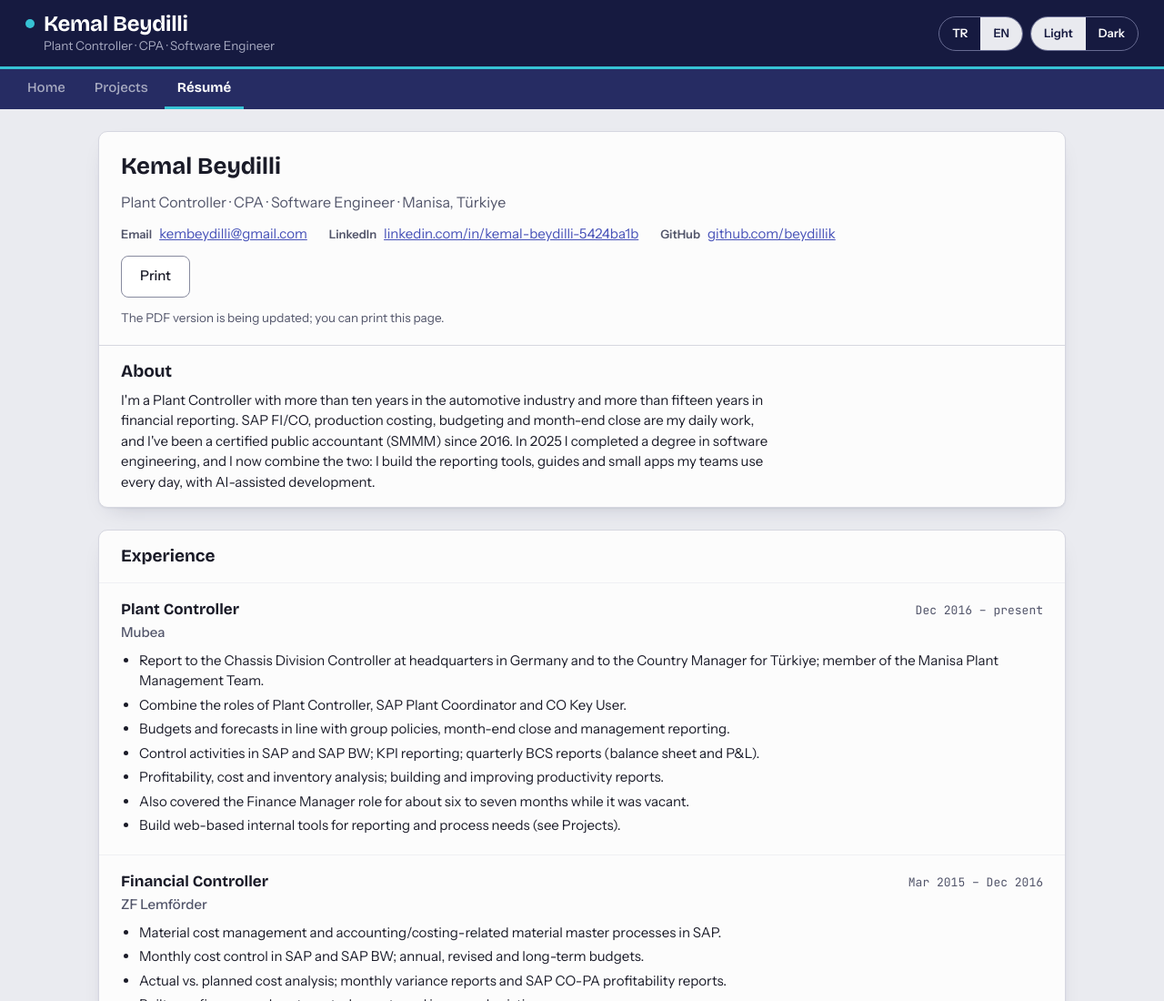
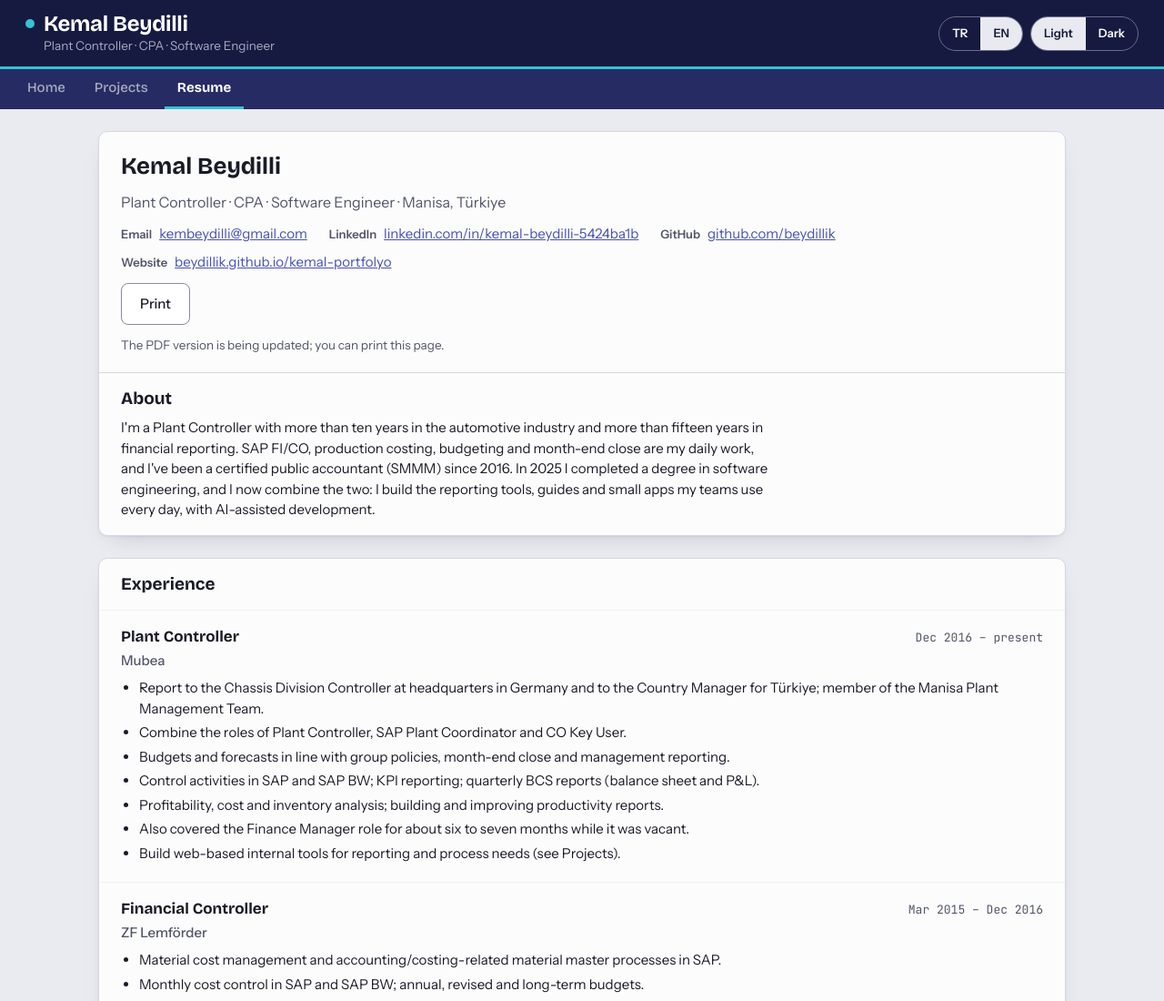
Before and after one commit to beydillik/kemal-portfolyo, a plain HTML site: page ozgecmis.html in a window 1280 px wide. Shown: the top 1100 px of the page at 91% size. Drawn offline with nearby package versions, Linux system fonts and the light colour scheme; no server answers.

Commit message:
Varsayılan EN + açık görünüm, özgeçmişe site adresi, Résumé → Resume
Co-Authored-By: Claude Opus 5.5 <noreply@anthropic.com>
Claude-Session: https://claude.ai/code/session_015pg8Ts4yt7X3xZcpmXAKt4

```diff
--- a/data/ozgecmis.json
+++ b/data/ozgecmis.json
@@ -12,7 +12,8 @@
     "iletisim": {
       "eposta": "kembeydilli@gmail.com",
       "linkedin": "https://www.linkedin.com/in/kemal-beydilli-5424ba1b/",
-      "github": "https://github.com/beydillik"
+      "github": "https://github.com/beydillik",
+      "site": "https://beydillik.github.io/kemal-portfolyo/"
     },
     "not": "Telefon numarası sitede yayımlanmaz; yalnızca PDF özgeçmişte yer alır."
   },
--- a/js/site.js
+++ b/js/site.js
@@ -10,7 +10,7 @@
       projeleri_gor: "Projeleri gör", ozgecmisi_gor: "Özgeçmiş",
       one_cikan: "Öne çıkan projeler", tum_projeler: "Tüm projeler",
       kisa_ozgecmis: "Kısa özgeçmiş", deneyim: "Deneyim", egitim: "Eğitim", iletisim: "İletişim",
-      eposta: "E-posta", tamami: "Özgeçmişin tamamı",
+      web: "Web sitesi", eposta: "E-posta", tamami: "Özgeçmişin tamamı",
       projeler_baslik: "Projeler",
       projeler_giris: "Finans ve controlling işlerim için kurduğum araçlar, yayındaki ürünler ve kendi kullanımım için yazdığım küçük uygulamalar.",
       filtre: "Gruba göre süz", tumu: "Tümü",
@@ -28,11 +28,11 @@
       gorunum_acik: "Açık", gorunum_koyu: "Koyu", dil_grup: "Dil"
     },
     en: {
-      nav_ana: "Home", nav_projeler: "Projects", nav_ozgecmis: "Résumé",
-      projeleri_gor: "See projects", ozgecmisi_gor: "Résumé",
+      nav_ana: "Home", nav_projeler: "Projects", nav_ozgecmis: "Resume",
+      projeleri_gor: "See projects", ozgecmisi_gor: "Resume",
       one_cikan: "Featured projects", tum_projeler: "All projects",
-      kisa_ozgecmis: "Résumé at a glance", deneyim: "Experience", egitim: "Education", iletisim: "Contact",
-      eposta: "Email", tamami: "Full résumé",
+      kisa_ozgecmis: "Resume at a glance", deneyim: "Experience", egitim: "Education", iletisim: "Contact",
+      web: "Website", eposta: "Email", tamami: "Full resume",
       projeler_baslik: "Projects",
       projeler_giris: "Tools I built for finance and controlling work, products that are live, and small apps I wrote for my own use.",
       filtre: "Filter by group", tumu: "All",
@@ -70,8 +70,7 @@
     var k = null;
     try { k = localStorage.getItem(K_DIL); } catch (e) {}
     if (k === "tr" || k === "en") return k;
-    var n = (navigator.languages && navigator.languages[0]) || navigator.language || "tr";
-    return /^tr\b/i.test(n) ? "tr" : "en";
+    return "en"; /* Varsayılan İngilizce; kayıtlı seçim varsa o kullanılır. */
   }
   function t(k) { return METIN[dil][k] || k; }
   function sec(o) { return o == null ? "" : (typeof o === "string" ? o : (o[dil] || o.tr || "")); }
@@ -226,13 +225,14 @@
     iletisimCiz($("iletisim"));
   }
 
-  function iletisimCiz(kap) {
+  function iletisimCiz(kap, siteDahil) {
     var il = veri.ozgecmis.kisi.iletisim;
     bosalt(kap);
     var satirlar = [];
     if (il.eposta) satirlar.push([t("eposta"), "mailto:" + il.eposta, il.eposta]);
     if (il.linkedin) satirlar.push(["LinkedIn", il.linkedin, il.linkedin.replace(/^https?:\/\/(www\.)?/, "").replace(/\/$/, "")]);
     if (il.github) satirlar.push(["GitHub", il.github, il.github.replace(/^https?:\/\//, "")]);
+    if (siteDahil && il.site) satirlar.push([t("web"), il.site, il.site.replace(/^https?:\/\//, "").replace(/\/$/, "")]);
     ekle(kap, h("ul", { class: "iletisim" }, satirlar.map(function (s) {
       var u = guvenliUrl(s[1]);
       return h("li", null, h("span", { class: "etiket", text: s[0] }),
@@ -321,7 +321,7 @@
     var eylem = h("div", { class: "eylem" },
       veri.pdfVar ? h("a", { class: "dugme birincil", href: o.pdf, download: "", text: t("pdf_indir") }) : null, yazdir);
     var iletisim = h("div");
-    iletisimCiz(iletisim);
+    iletisimCiz(iletisim, true);
 
     ekle(kap, h("section", { class: "kart" },
       h("div", { class: "kart-bas" },
--- a/ozgecmis.html
+++ b/ozgecmis.html
@@ -10,6 +10,8 @@
 <link rel="stylesheet" href="bant-tema.css">
 <link rel="stylesheet" href="bant-temel.css">
 <script src="bant-tema.js"></script>
+<script>/* Varsayılan açık görünüm: kullanıcı Açık/Koyu seçmediyse sistemin koyu ayarı uygulanmaz (bant-tema.js değiştirilmeden). */
+(function(){function acik(){try{if(localStorage.getItem("bant-gorunum"))return}catch(e){}if(window.Bant&&Bant.tema)Bant.tema.uygula(null,"acik")}acik();document.addEventListener("DOMContentLoaded",acik)})();</script>
 <script src="js/site.js" defer></script>
 <style>
 /* Ortak: genişlik, tarih, teknoloji etiketi. Renk yalnızca var(--…) ile. */
```
Also changed, not shown: index.html (+2 -0 lines), proje.html (+2 -0 lines), projeler.html (+2 -0 lines), 1 other file.
